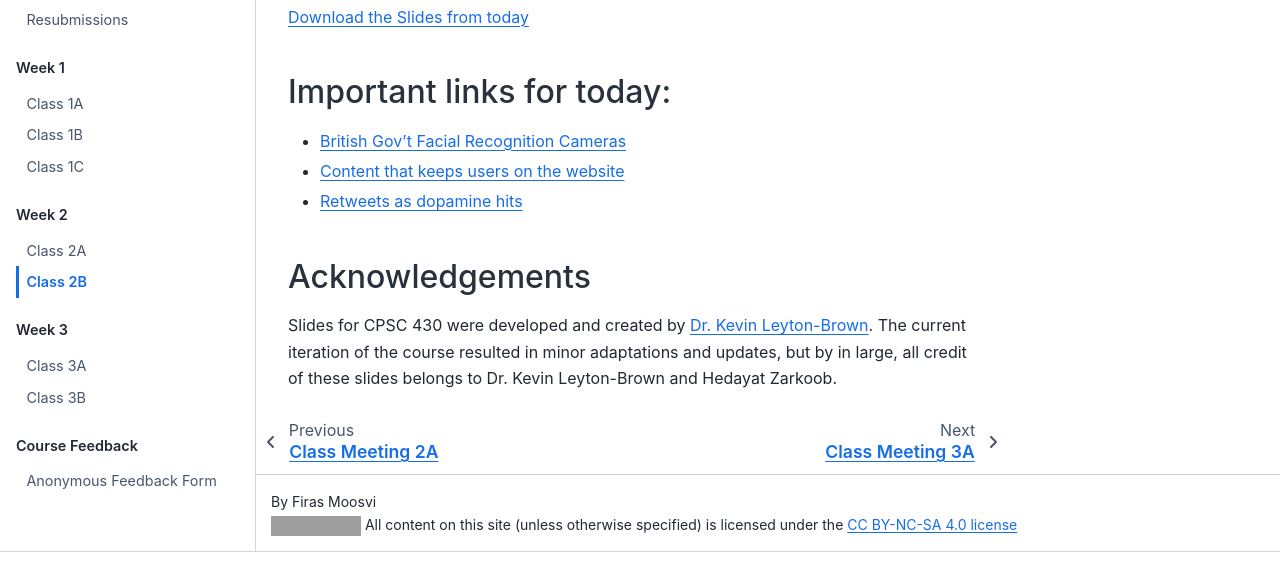
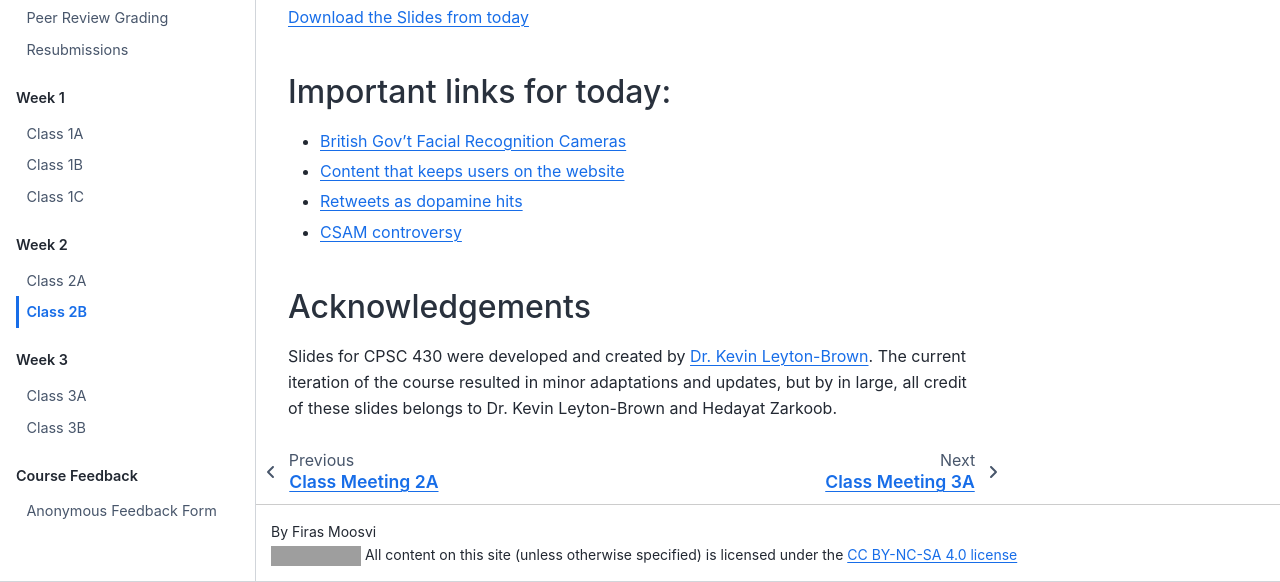
Before and after one commit to UBC-CS/cpsc430, a Jupyter Book: the page built from notes/week02/class2B.md, in a window 1280 px wide and 900 px high, scrolled down 599 px, cut to the strip 318-900 px from the top of the window. Built offline with Jupyter Book 1.0.4 settings and Sphinx 7.4.7 and the Sphinx Book theme 1.1.4, drawn with Linux system fonts in a browser that asks for light colours; before the commit the page ends 1469 px from its top, so only the background shows below that; grey boxes are pictures that could not be loaded.

Commit message:
add CSAM link

```diff
--- a/notes/week02/class2B.md
+++ b/notes/week02/class2B.md
@@ -17,6 +17,7 @@ We will leave the website open even after the course is over for a reasonable nu
 - [British Gov't Facial Recognition Cameras](https://www.theguardian.com/uk-news/2017/mar/14/public-faces-mass-invasion-of-privacy-as-big-data-and-surveillance-merge)
 - [Content that keeps users on the website](https://www.npr.org/sections/thetwo-way/2017/11/27/566769570/youtube-faces-increased-criticism-that-its-unsafe-for-kids)
 - [Retweets as dopamine hits](https://hai.stanford.edu/news/psychiatrists-perspective-social-media-algorithms-and-mental-health)
+- [CSAM controversy](https://www.wired.com/story/apple-csam-scanning-heat-initiative-letter/)
 
 ## Acknowledgements
 
```
